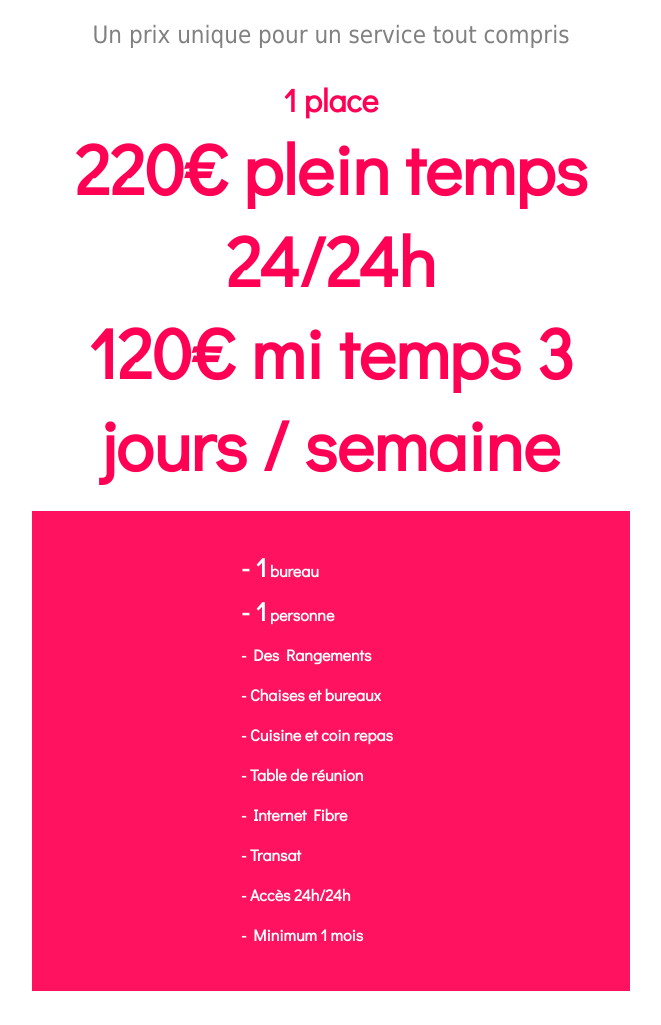
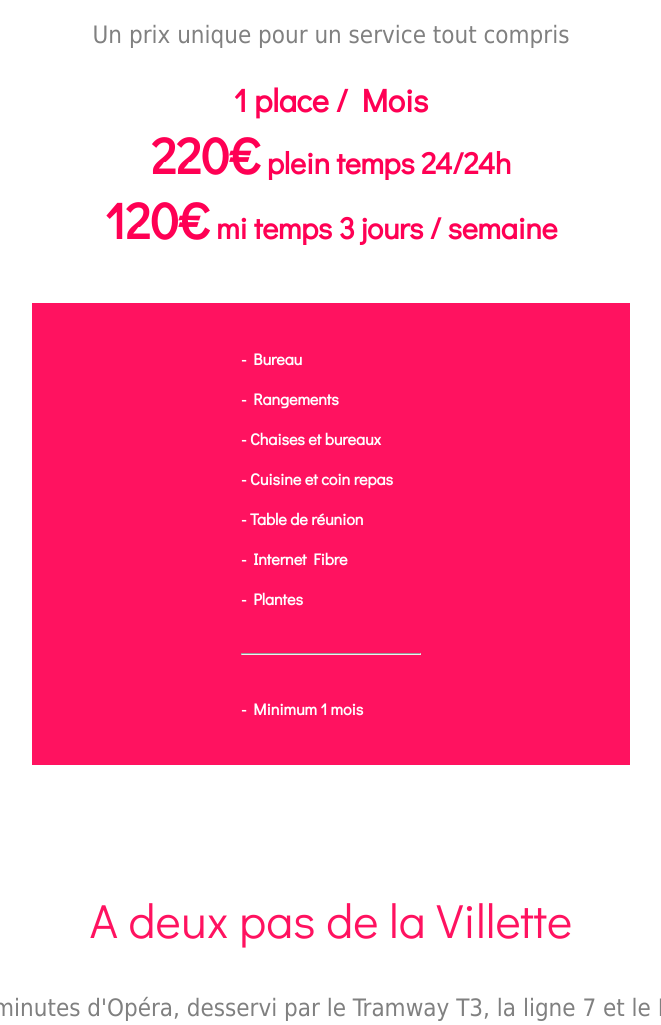
Before and after one commit to sinsunsan/cosyworking, a plain HTML site: page index.html in a window 1280 px wide. Shown: the part 5083-6108 px from the top of the page, without its empty margins (309-970 px from the left). Drawn offline with Linux system fonts and the light colour scheme; a script that the page names is missing.

Commit message:
update site

```diff
--- a/css/style.css
+++ b/css/style.css
@@ -228,10 +228,16 @@ a:hover {
   font-weight: 900;
   font-size: 5rem;
   text-align: left;
-  color: #ff0054
-}
+  color: #ff0054;
+  margin-bottom: 50px;
+}
+
 .fr_price_title .fr-text {
-  font-size: 70px;
+  font-size: 30px;
+}
+
+.fr_price_title .fr-text .big {
+  font-size: 50px;
 }
 
 .fr_section_title {
--- a/index.html
+++ b/index.html
@@ -306,23 +306,22 @@
       <div id="pricing-card" class="fr-widget">
         <div id="text_block_center_2" class="fr-widget fr-container fr_text_block_center_2">
           <div id="paragraph_center_11" class="fr-widget fr-text fr-wf fr_price_pack fr_paragraph_center_11">
-            <div class="fr-text">1 place</div>
+            <div class="fr-text">1 place / Mois</div>
           </div>
           <div id="paragraph_center_10" class="fr-widget fr-text fr-wf fr_price_title fr_paragraph_center_10">
-            <div class="fr-text">220€ plein temps 24/24h</div>
-            <div class="fr-text">120€ mi temps 3 jours / semaine</div>
+            <div class="fr-text"><span class="big">220€</span> plein temps 24/24h</div>
+            <div class="fr-text"><span class="big">120€</span> mi temps 3 jours / semaine</div>
           </div>
           <div id="pricing-features" class="fr-widget fr-text fr-wf fr_paragraph_center_2 fr_list_sl fr-widget-hover-scale-up">
             <div class="fr-text">
-              <p><span class="itemNb">- 1</span> bureau</p>
-              <p><span class="itemNb">- 1</span> personne</p>
-              <p>- Des Rangements</p>
+              <p>- Bureau</p>
+              <p>- Rangements</p>
               <p>- Chaises et bureaux</p>
               <p>- Cuisine et coin repas</p>
               <p>- Table de réunion</p>
               <p>- Internet Fibre</p>
-              <p>- Transat</p>
-              <p>- Accès 24h/24h</p>
+              <p>- Plantes</p>
+              <hr>
               <p>- Minimum 1 mois</p>
             </div>
           </div>
```
